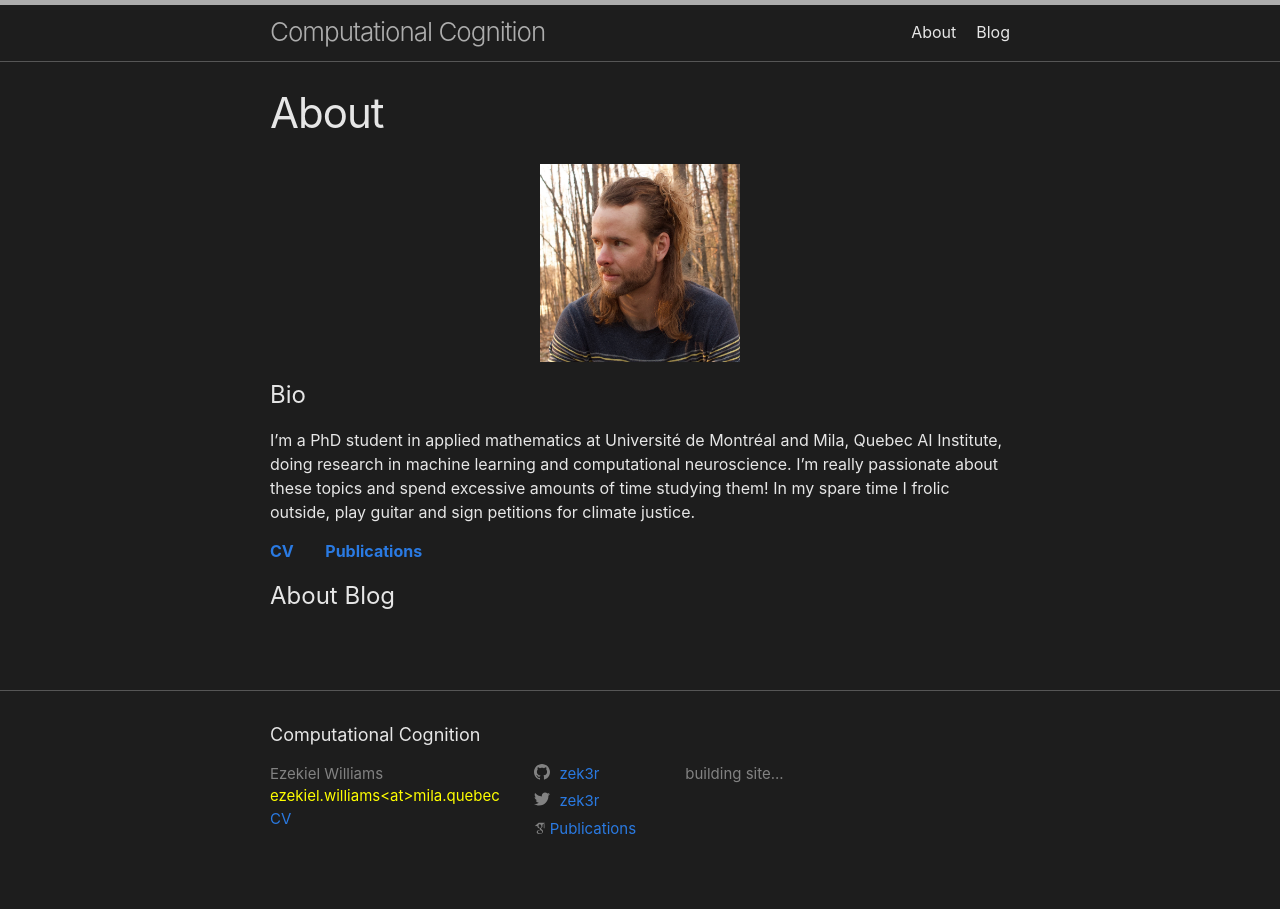
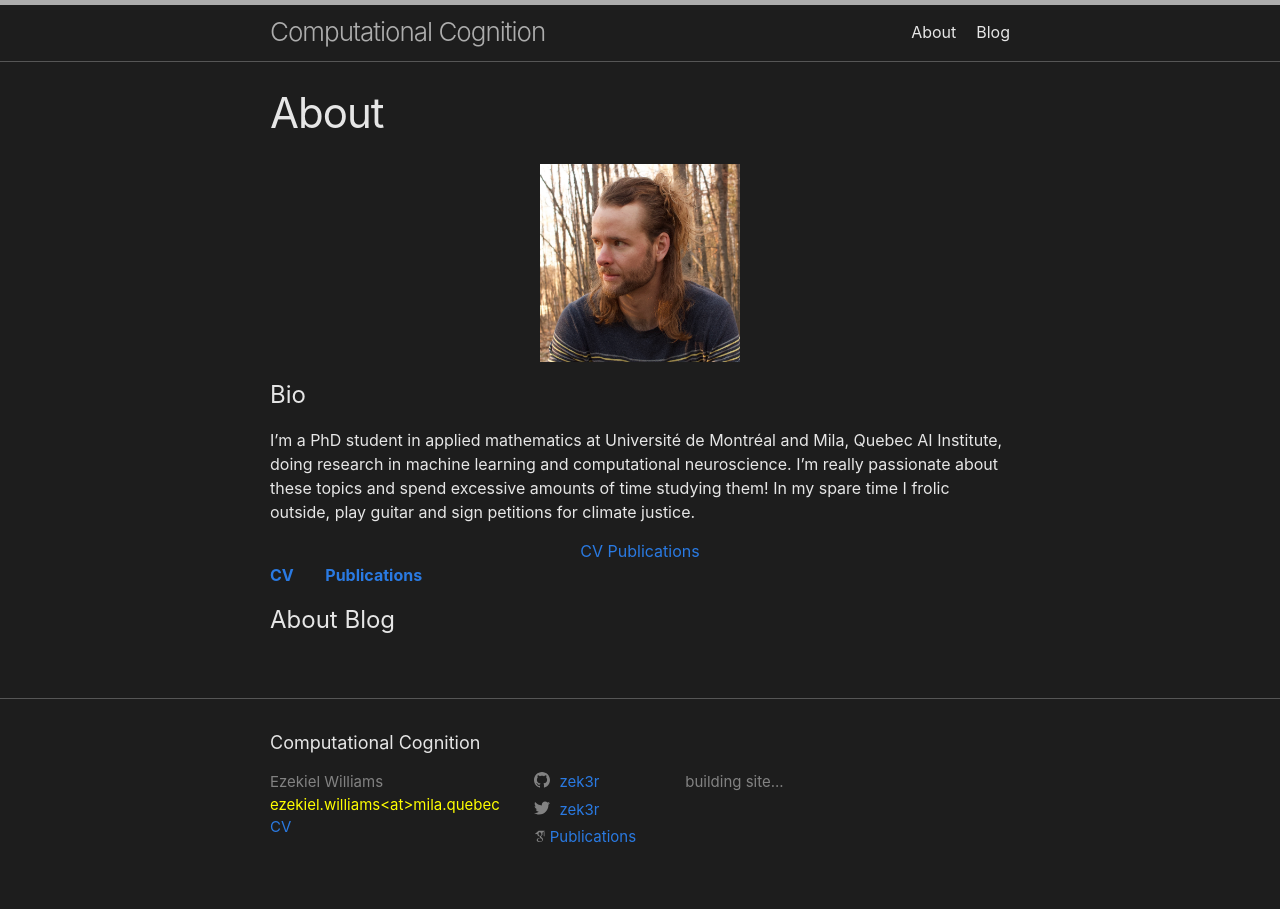
Before and after one commit to zek3r/zek3r.github.io, a Jekyll site: the page built from about.markdown, in a window 1280 px wide. Built offline with Jekyll 4.4.1, drawn with Linux system fonts in a browser that asks for light colours; some web fonts are replaced.

Commit message:
updating stuff...

```diff
--- a/about.markdown
+++ b/about.markdown
@@ -12,6 +12,12 @@ permalink: /about/
 
 I’m a PhD student in applied mathematics at Université de Montréal and Mila, Quebec AI Institute, doing research in machine learning and computational neuroscience. I’m really passionate about these topics and spend excessive amounts of time studying them! In my spare time I frolic outside, play guitar and sign petitions for climate justice.
 
+
+<div style="text-align:center">
+  <a href="https://zek3r.github.io/cv_current.pdf">CV</a>
+  <a href="https://scholar.google.ca/citations?user=KwgL380AAAAJ&hl=en&oi=ao">Publications</a>
+</div>
+
 **[CV](https://zek3r.github.io/cv_current.pdf "zeke's cv")**       **[Publications](https://scholar.google.ca/citations?user=KwgL380AAAAJ&hl=en&oi=ao "google scholar")**
 
 
```
